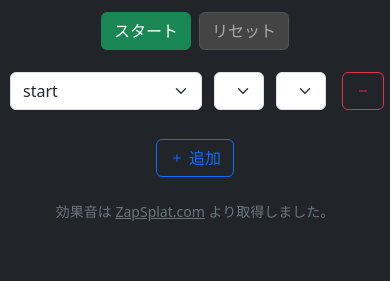
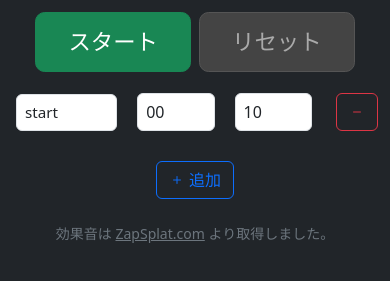
Before and after one commit to kiteretsubenzo/ContestTimer, a plain HTML site: page index.html in a window 390 px wide. Shown: the part 69-350 px from the top of the page. Drawn offline with nearby package versions, Linux system fonts and the light colour scheme.

Commit message:
レイアウト最適化

```diff
--- a/contesttimer.css
+++ b/contesttimer.css
@@ -17,7 +17,7 @@ button.remove {
     margin-left: .5rem;
 }
 
-/* ===== アラーム行レイアウト ===== */
+/* ===== アラーム行レイアウト（統合版） ===== */
 .alarm-row {
     margin: .35rem 0;
     width: 100%;
@@ -25,14 +25,70 @@ button.remove {
     display: flex;
     justify-content: center;
     align-items: center;
+    gap: 8px;
+    flex-wrap: nowrap; /* 2行化を防ぐ */
 }
 
-    .alarm-row select {
-        margin: 0 .25rem;
+.alarm-row select {
+    margin: 0 .25rem;
+}
+
+/* すべてのセレクト：はみ出しは省略表示に */
+.alarm-row select.form-select {
+    white-space: nowrap;
+    overflow: hidden;
+    text-overflow: ellipsis; /* 長い名前は「…」で切る */
+    min-width: 0; /* flex内で縮められるように */
+}
+
+/* 音セレクトをやや細く、分・秒を広く（デフォルト） */
+.alarm-row .sound {
+    flex: 0 1 44%;
+}
+
+.alarm-row .min {
+    flex: 0 1 28%;
+}
+
+.alarm-row .sec {
+    flex: 0 1 28%;
+}
+
+/* ===== スタート / ストップ / リセット ボタン拡大 ===== */
+#btn-start,
+#btn-stop,
+#reset {
+    font-size: 1.4rem; /* テキストを大きく */
+    padding: 0.75rem 2rem; /* 高さ・横幅を広げる */
+    border-radius: 0.6rem; /* 丸みを少し強調 */
+    min-width: 8rem; /* 幅を一定にして揃える */
+}
+
+/* iPhone縦など狭幅向けの最適化 */
+@media (max-width: 430px) {
+    .alarm-row .sound {
+        flex: 0 1 40%;
+        font-size: 0.95rem;
     }
 
-.sound {
-    min-width: 12em;
+    .alarm-row .min,
+    .alarm-row .sec {
+        flex: 0 1 30%;
+        font-size: 1rem;
+    }
+    /* さらに窮屈なら左右余白を微調整 */
+    .alarm-row select.form-select {
+        padding-right: .5rem;
+        padding-left: .5rem;
+    }
+}
+
+/* ▼（下向き矢印）を消したい場合（任意・見た目だけ） */
+.alarm-row select.form-select.no-caret {
+    appearance: none;
+    -webkit-appearance: none;
+    background-image: none !important; /* Bootstrapの▼を打ち消す */
+    padding-right: .5rem; /* 右余白を詰める */
 }
 
 /* ===== アラーム全体の構造 ===== */
--- a/index.html
+++ b/index.html
@@ -47,9 +47,9 @@
 
         <!-- 非表示テンプレート -->
         <div id="alarm-template" class="alarm-row d-flex align-items-center justify-content-center" style="display:none;">
-            <select class="form-select sound me-2"></select>
-            <select class="form-select min me-2"></select>
-            <select class="form-select sec me-2"></select>
+            <select class="form-select sound me-2 no-caret"></select>
+            <select class="form-select min  me-2 no-caret"></select>
+            <select class="form-select sec  me-2 no-caret"></select>
             <button type="button" class="btn btn-outline-danger remove">
                 <i class="bi bi-dash"></i>
             </button>
```
